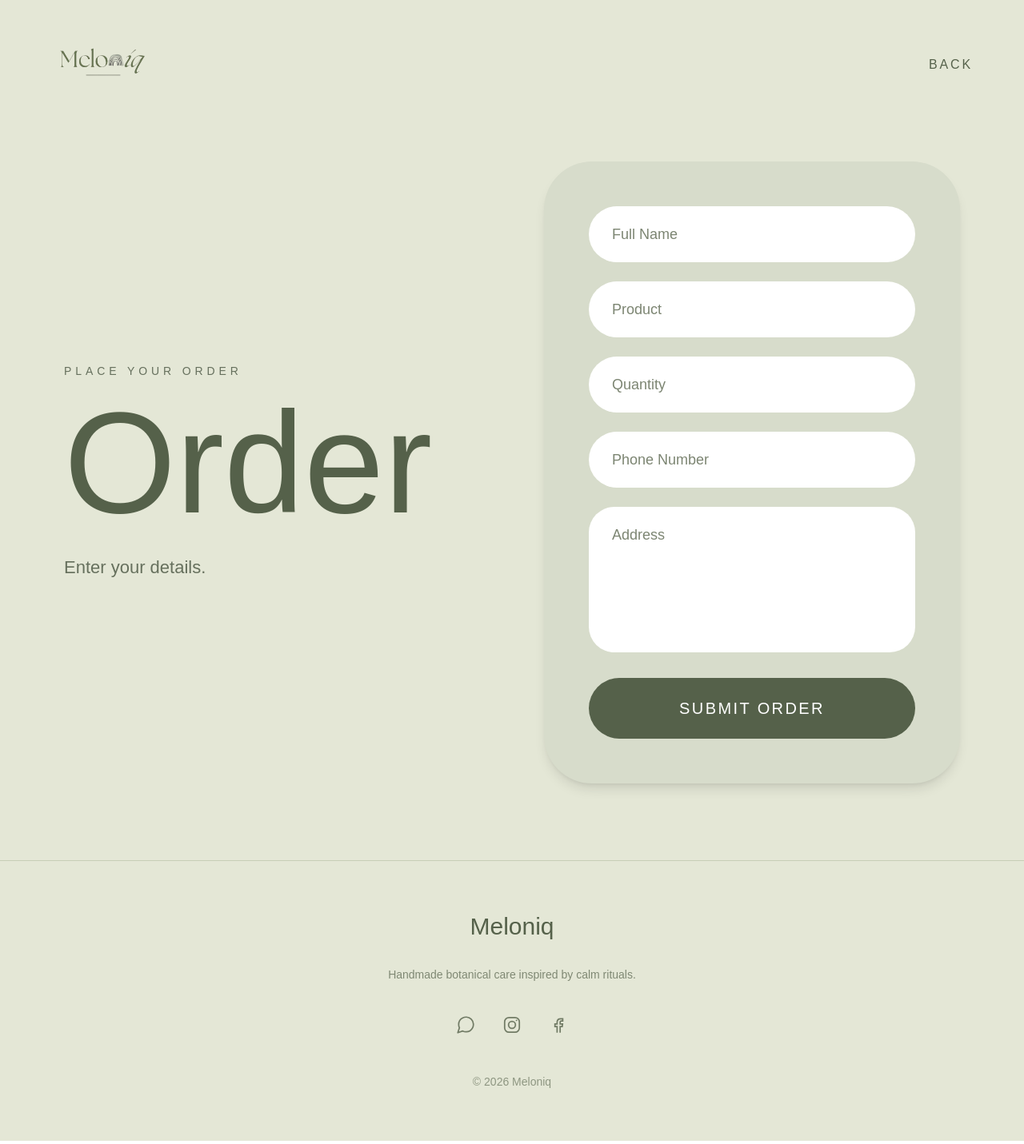
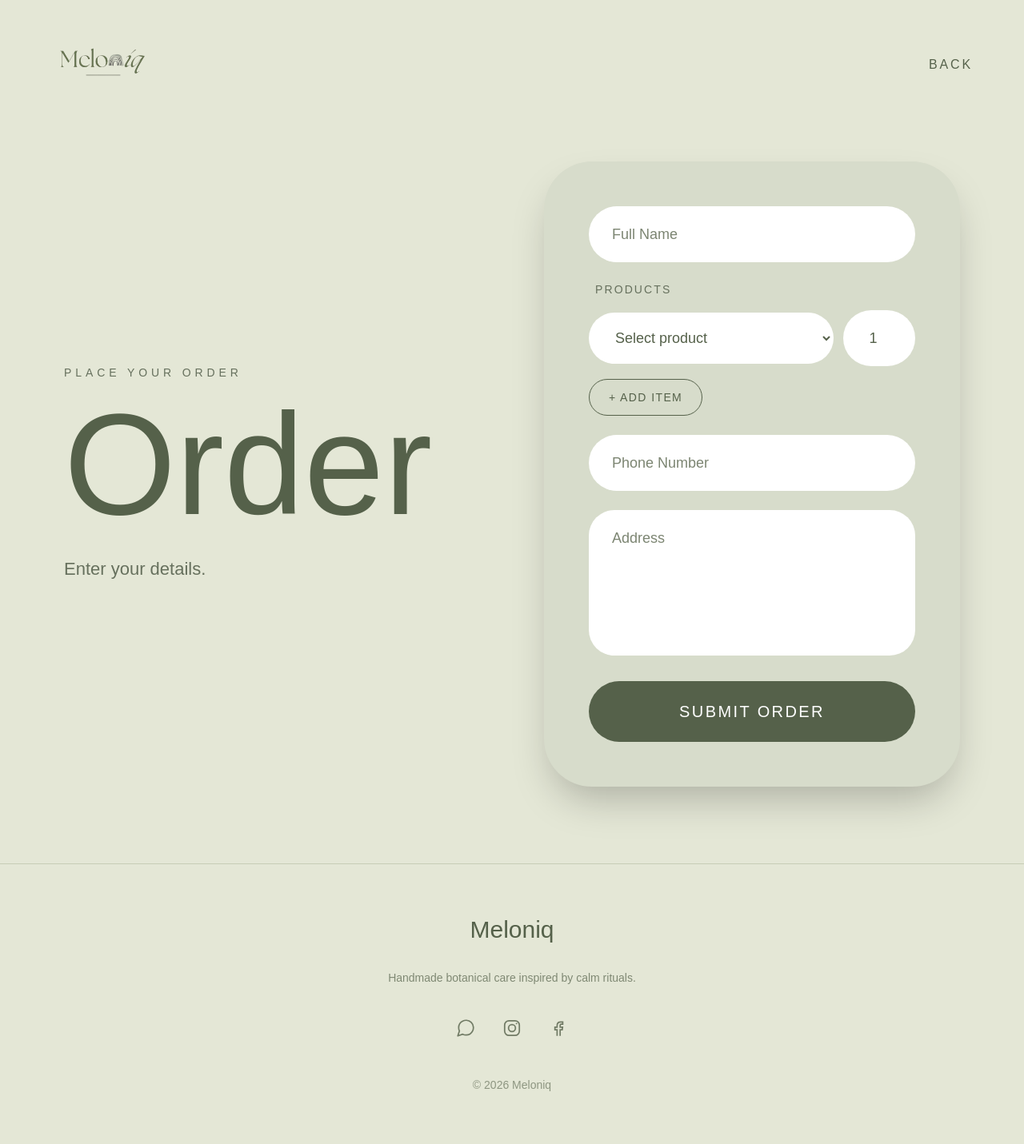
Before and after one commit to adhamhamada-lab/meloniq, a Next.js app: page /order in a window 1280 px wide. Shown: the whole page at 80% size. Built offline with nearby package versions, Linux system fonts and the light colour scheme.

Commit message:
add items

```diff
--- a/app/order/page.tsx
+++ b/app/order/page.tsx
@@ -5,33 +5,61 @@ import { useSearchParams } from "next/navigation";
 import Link from "next/link";
 import Image from "next/image";
 
+const PRODUCTS = [
+  "Soap",
+  "Body Oil",
+  "Cream",
+  "Shampoo Bar",
+  "Face Serum",
+  "Lip Balm",
+];
+
+type Item = {
+  product: string;
+  quantity: number;
+};
+
 function OrderContent() {
   const [loading, setLoading] = useState(false);
   const [message, setMessage] = useState("");
+  const [done, setDone] = useState(false);
   const params = useSearchParams();
-  const [done, setDone] = useState(false);
+  const initialProduct = params.get("product") || "";
 
-const product =
-params.get("product") || "";
+  const [items, setItems] = useState<Item[]>([
+    { product: initialProduct, quantity: 1 },
+  ]);
+
+  function updateItem(index: number, field: keyof Item, value: string | number) {
+    setItems((prev) =>
+      prev.map((item, i) =>
+        i === index ? { ...item, [field]: value } : item
+      )
+    );
+  }
+
+  function addItem() {
+    setItems((prev) => [...prev, { product: "", quantity: 1 }]);
+  }
+
+  function removeItem(index: number) {
+    setItems((prev) => prev.filter((_, i) => i !== index));
+  }
 
   async function send(e: any) {
     e.preventDefault();
-
     setLoading(true);
 
     const form = new FormData(e.target);
 
     const res = await fetch("/api/order", {
       method: "POST",
-      headers: {
-        "Content-Type": "application/json",
-      },
+      headers: { "Content-Type": "application/json" },
       body: JSON.stringify({
         name: form.get("name"),
-        product: form.get("product"),
-        quantity: Number(form.get("quantity")),
         contact: form.get("contact"),
         address: form.get("address"),
+        items,
       }),
     });
 
@@ -39,7 +67,6 @@ params.get("product") || "";
 
     if (res.ok) {
       setDone(true);
-e.target.reset();
     } else {
       setMessage("Something went wrong. Please try again.");
     }
@@ -58,26 +85,14 @@ border-transparent
 focus:border-[#55614A]
 duration-300
 text-lg
+w-full
 `;
 
   return (
     <main className="bg-[#E4E7D6] min-h-screen">
 
-      <nav
-        className="
-        sticky
-        top-0
-        z-50
-        bg-[#E4E7D6]
-        px-8
-        md:px-16
-        py-4
-        flex
-        justify-between
-        items-center
-        "
-      >
-
+      {/* NAVBAR */}
+      <nav className="sticky top-0 z-50 bg-[#E4E7D6] px-8 md:px-16 py-4 flex justify-between items-center">
         <Link href="/">
           <Image
             src="/images/logooo.png"
@@ -87,156 +102,50 @@ text-lg
             className="w-[130px] h-auto"
           />
         </Link>
-
         <Link
           href="/shop"
-          className="
-          uppercase
-          tracking-[0.18em]
-          text-[#55614A]
-          hover:opacity-60
-          duration-300
-          "
+          className="uppercase tracking-[0.18em] text-[#55614A] hover:opacity-60 duration-300"
         >
           Back
         </Link>
-
       </nav>
 
-      <section
-        className="
-        px-6
-md:px-20
-pt-10
-pb-24
-overflow-hidden
+      {/* CONTENT */}
+      <section className="px-6 md:px-20 pt-10 pb-24 overflow-hidden">
+        <div className="grid grid-cols-1 lg:grid-cols-[1fr_1fr] items-center gap-10 md:gap-20 max-w-[1400px] mx-auto">
 
-
-        "
-      >
-
-        <div
-          className="
-          grid
-grid-cols-1
-lg:grid-cols-[1fr_1fr]
-items-center
-gap-10
-md:gap-20
-max-w-[1400px]
-mx-auto
-          "
-        >
-
+          {/* LEFT */}
           <div>
-
-            <p
-              className="
-              tracking-[0.35em]
-              text-[#66705D]
-              text-sm
-              "
-            >
+            <p className="tracking-[0.35em] text-[#66705D] text-sm">
               PLACE YOUR ORDER
             </p>
-
-            <h1
-              className="
-              mt-6
-              text-[64px]
-sm:text-[90px]
-md:text-[180px]
-              leading-[0.9]
-              text-[#55614A]
-              "
-            >
+            <h1 className="mt-6 text-[64px] sm:text-[90px] md:text-[180px] leading-[0.9] text-[#55614A]">
               Order
             </h1>
-
-            <p
-              className="
-              mt-8
-              text-[#66705D]
-              text-[22px]
-              leading-relaxed
-              max-w-[520px]
-              "
-            >
+            <p className="mt-8 text-[#66705D] text-[22px] leading-relaxed max-w-[520px]">
               Enter your details.
             </p>
-
-          </div>
-{done ? (
-
-<div
-className="
-bg-[#D7DCCB]
-rounded-[40px]
-p-10
-text-center
-shadow-2xl
-"
->
-
-<div className="text-[60px]">
-✓
           </div>
 
-<h2
-className="
-text-[40px]
-text-[#55614A]
-"
->
-Order Submitted
-</h2>
-
-<p
-className="
-mt-4
-text-[#66705D]
-"
->
-Thank you for choosing Meloniq
-</p>
-
+          {/* RIGHT */}
+          {done ? (
+            <div className="bg-[#D7DCCB] rounded-[40px] p-10 text-center shadow-2xl">
+              <div className="text-[60px]">✓</div>
+              <h2 className="text-[40px] text-[#55614A]">Order Submitted</h2>
+              <p className="mt-4 text-[#66705D]">Thank you for choosing Meloniq</p>
               <Link
                 href="/shop"
-className="
-inline-block
-mt-8
-px-8
-py-4
-rounded-full
-bg-[#55614A]
-text-white
-"
+                className="inline-block mt-8 px-8 py-4 rounded-full bg-[#55614A] text-white"
               >
                 Back to Shop
               </Link>
-
             </div>
-
           ) : (
             <form
               onSubmit={send}
-            className="
-            bg-[#D7DCCB]
-rounded-[30px]
-md:rounded-[60px]
-p-6
-md:p-14
-shadow-2xl
-w-full
-max-w-[700px]
-mx-auto
-            flex
-            flex-col
-            gap-6
-            shadow-lg
-            "
+              className="bg-[#D7DCCB] rounded-[30px] md:rounded-[60px] p-6 md:p-14 shadow-2xl w-full max-w-[700px] mx-auto flex flex-col gap-6"
             >
-
+              {/* Name */}
               <input
                 required
                 name="name"
@@ -244,22 +153,113 @@ mx-auto
                 className={inputStyle}
               />
 
+              {/* Items */}
+              <div className="flex flex-col gap-4">
+                <p className="text-[#66705D] tracking-[0.15em] uppercase text-sm px-2">
+                  Products
+                </p>
+
+                {items.map((item, index) => (
+                  <div key={index} className="flex gap-3 items-center">
+
+                    {/* Product select */}
+                    <select
+                      required
+                      value={item.product}
+                      onChange={(e) => updateItem(index, "product", e.target.value)}
+                      className="
+                      bg-white
+                      text-[#55614A]
+                      rounded-full
+                      px-7
+                      py-5
+                      outline-none
+                      border
+                      border-transparent
+                      focus:border-[#55614A]
+                      duration-300
+                      text-lg
+                      flex-1
+                      "
+                    >
+                      <option value="" disabled>Select product</option>
+                      {PRODUCTS.map((p) => (
+                        <option key={p} value={p}>{p}</option>
+                      ))}
+                    </select>
+
+                    {/* Quantity */}
                     <input
                       required
-              name="product"
-              defaultValue={product}
-              placeholder="Product"
-              className={inputStyle}
+                      type="number"
+                      min={1}
+                      value={item.quantity}
+                      onChange={(e) => updateItem(index, "quantity", Number(e.target.value))}
+                      className="
+                      bg-white
+                      text-[#55614A]
+                      rounded-full
+                      px-5
+                      py-5
+                      outline-none
+                      border
+                      border-transparent
+                      focus:border-[#55614A]
+                      duration-300
+                      text-lg
+                      w-[90px]
+                      text-center
+                      "
                     />
 
-            <input
-              required
-              name="quantity"
-              type="number"
-              placeholder="Quantity"
-              className={inputStyle}
-            />
+                    {/* Remove button */}
+                    {items.length > 1 && (
+                      <button
+                        type="button"
+                        onClick={() => removeItem(index)}
+                        className="
+                        w-10 h-10
+                        rounded-full
+                        bg-white
+                        text-[#55614A]
+                        hover:bg-[#55614A]
+                        hover:text-white
+                        duration-300
+                        text-xl
+                        flex items-center justify-center
+                        shrink-0
+                        "
+                      >
+                        ×
+                      </button>
+                    )}
+                  </div>
+                ))}
 
+                {/* Add item button */}
+                <button
+                  type="button"
+                  onClick={addItem}
+                  className="
+                  self-start
+                  px-6 py-3
+                  rounded-full
+                  border
+                  border-[#55614A]
+                  text-[#55614A]
+                  text-sm
+                  uppercase
+                  tracking-[0.1em]
+                  hover:bg-[#55614A]
+                  hover:text-white
+                  duration-300
+                  "
+                >
+                  + Add Item
+                </button>
+              </div>
+
+              {/* Contact */}
               <input
                 required
                 name="contact"
@@ -267,6 +267,7 @@ mx-auto
                 className={inputStyle}
               />
 
+              {/* Address */}
               <textarea
                 required
                 name="address"
@@ -288,17 +289,9 @@ mx-auto
                 text-lg
                 "
               />
+
               {message && (
-  <div
-    className="
-    rounded-[24px]
-    bg-[#55614A]
-    text-white
-    py-4
-    px-6
-    text-center
-    "
-  >
+                <div className="rounded-[24px] bg-[#55614A] text-white py-4 px-6 text-center">
                   {message}
                 </div>
               )}
@@ -322,137 +315,44 @@ tracking-[0.12em]
               >
                 {loading ? "Sending..." : "Submit Order"}
               </button>
-
             </form>
           )}
+        </div>
+      </section>
 
-        </div>
-
-      </section>
       {/* FOOTER */}
-<footer
-  id="footer"
-  className="
-  py-16
-  border-t
-  border-[#C7CDB6]
-  text-center
-  text-[#55614A]
-  "
->
+      <footer id="footer" className="py-16 border-t border-[#C7CDB6] text-center text-[#55614A]">
         <div className="space-y-8">
-
-    <h3 className="text-3xl">
-      Meloniq
-    </h3>
-
+          <h3 className="text-3xl">Meloniq</h3>
           <p className="text-sm opacity-70 max-w-[400px] mx-auto">
             Handmade botanical care inspired by calm rituals.
           </p>
-
-    {/* SOCIAL ICONS */}
-    <div
-      className="
-      flex
-      justify-center
-      items-center
-      gap-8
-      pt-2
-      "
-    >
-      {/* WhatsApp */}
-      <a
-        href="https://wa.me/201227788169"
-        target="_blank"
-        rel="noopener noreferrer"
-        aria-label="WhatsApp"
-        className="
-        text-[#55614A]
-        opacity-80
-        hover:opacity-100
-        hover:scale-110
-        duration-300
-        "
-      >
-         <svg
-          width="26"
-          height="26"
-          viewBox="0 0 24 24"
-          fill="none"
-          stroke="currentColor"
-          strokeWidth="1.6"
-          strokeLinecap="round"
-          strokeLinejoin="round"
-        >
+          <div className="flex justify-center items-center gap-8 pt-2">
+            <a href="https://wa.me/201227788169" target="_blank" rel="noopener noreferrer" aria-label="WhatsApp" className="text-[#55614A] opacity-80 hover:opacity-100 hover:scale-110 duration-300">
+              <svg width="26" height="26" viewBox="0 0 24 24" fill="none" stroke="currentColor" strokeWidth="1.6" strokeLinecap="round" strokeLinejoin="round">
                 <path d="M21 11.5a8.38 8.38 0 0 1-.9 3.8 8.5 8.5 0 0 1-7.6 4.7 8.38 8.38 0 0 1-3.8-.9L3 21l1.9-5.7a8.38 8.38 0 0 1-.9-3.8 8.5 8.5 0 0 1 4.7-7.6 8.38 8.38 0 0 1 3.8-.9h.5a8.48 8.48 0 0 1 8 8v.5z" />
               </svg>
             </a>
-
-      {/* Instagram */}
-      <a
-        href="https://www.instagram.com/meloniq23"
-        target="_blank"
-        rel="noopener noreferrer"
-        aria-label="Instagram"
-        className="
-        text-[#55614A]
-        opacity-80
-        hover:opacity-100
-        hover:scale-110
-        duration-300
-        "
-      >
-        <svg
-          width="26"
-          height="26"
-          viewBox="0 0 24 24"
-          fill="none"
-          stroke="currentColor"
-          strokeWidth="1.6"
-        >
+            <a href="https://www.instagram.com/meloniq23" target="_blank" rel="noopener noreferrer" aria-label="Instagram" className="text-[#55614A] opacity-80 hover:opacity-100 hover:scale-110 duration-300">
+              <svg width="26" height="26" viewBox="0 0 24 24" fill="none" stroke="currentColor" strokeWidth="1.6">
                 <rect x="3.5" y="3.5" width="17" height="17" rx="5" />
                 <circle cx="12" cy="12" r="4" />
                 <circle cx="17.2" cy="6.8" r="0.9" fill="currentColor" stroke="none" />
               </svg>
             </a>
-
-      {/* Facebook */}
-      <a
-        href="https://www.facebook.com/profile.php?id=61580340421564"
-        target="_blank"
-        rel="noopener noreferrer"
-        aria-label="Facebook"
-        className="
-        text-[#55614A]
-        opacity-80
-        hover:opacity-100
-        hover:scale-110
-        duration-300
-        "
-      >
-        <svg
-          width="26"
-          height="26"
-          viewBox="0 0 24 24"
-          fill="none"
-          stroke="currentColor"
-          strokeWidth="1.6"
-        >
+            <a href="https://www.facebook.com/profile.php?id=61580340421564" target="_blank" rel="noopener noreferrer" aria-label="Facebook" className="text-[#55614A] opacity-80 hover:opacity-100 hover:scale-110 duration-300">
+              <svg width="26" height="26" viewBox="0 0 24 24" fill="none" stroke="currentColor" strokeWidth="1.6">
                 <path d="M14 21v-7h2.4l.4-3H14V9c0-.9.3-1.5 1.6-1.5H17V5c-.3 0-1.3-.1-2.4-.1-2.4 0-4.1 1.5-4.1 4.2V11H8v3h2.5v7" />
               </svg>
             </a>
           </div>
-
-    <p className="text-sm opacity-60 pt-4">
-      © 2026 Meloniq
-    </p>
-
+          <p className="text-sm opacity-60 pt-4">© 2026 Meloniq</p>
         </div>
       </footer>
-
     </main>
   );
 }
+
 export default function OrderPage() {
   return (
     <Suspense fallback={<div>Loading...</div>}>
```
Also changed, not shown: app/api/order/route.ts (+4 -25 lines). Lines whose indentation alone changed are shown as unchanged.
